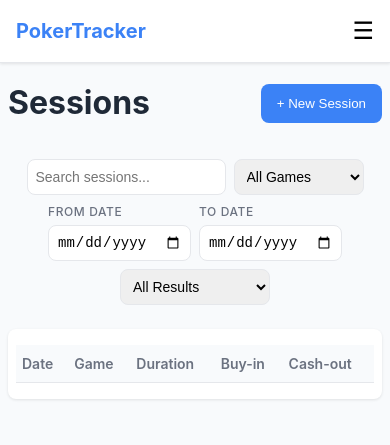
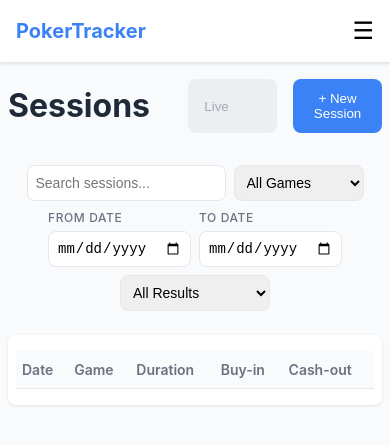
Before and after one commit to razugo/razugo.github.io, a Jekyll site: the page built from projects/poker_tracker/sessions.html, in a window 390 px wide. Shown: the top 445 px of the page. Built offline with Jekyll 4.4.1, drawn with Linux system fonts in a browser that asks for light colours.

Commit message:
update live session

```diff
--- a/projects/poker_tracker/components/nav-bar.html
+++ b/projects/poker_tracker/components/nav-bar.html
@@ -2,9 +2,9 @@
 <nav class="nav">
   <a href="{{ site.baseurl }}{% link projects/poker_tracker/index.html %}" class="nav-brand">PokerTracker</a>
   <ul class="nav-menu" id="navMenu">
+    <li><a href="#" class="nav-link live-session-btn {% if page.nav_id == 'session' %}active{% endif %}" id="liveSessionNavLink">Live Session</a></li>
     <li><a href="{{ site.baseurl }}{% link projects/poker_tracker/index.html %}" class="nav-link {% if page.nav_id == 'dashboard' %}active{% endif %}">Dashboard</a></li>
     <li><a href="{{ site.baseurl }}{% link projects/poker_tracker/sessions.html %}" class="nav-link {% if page.nav_id == 'sessions' %}active{% endif %}">Sessions</a></li>
-    <li><a href="#" class="nav-link {% if page.nav_id == 'session' %}active{% endif %}" id="liveSessionNavLink">Live Session</a></li>
     <li><a href="{{ site.baseurl }}{% link projects/poker_tracker/games.html %}" class="nav-link {% if page.nav_id == 'games' %}active{% endif %}">Games</a></li>
     <li><a href="{{ site.baseurl }}{% link projects/poker_tracker/tools.html %}" class="nav-link {% if page.nav_id == 'tools' %}active{% endif %}">Tools</a></li>
   </ul>
@@ -31,36 +31,65 @@
       const activeSession = PokerTracker.DataStore.getActiveSession();
 
       if (activeSession) {
-        // Enable link and set destination
-        liveSessionLink.href = `/projects/poker_tracker/session?session_id=${activeSession.id}`;
+        // Live session is active - show "Goto Live Session" with active styling
+        liveSessionLink.textContent = 'Goto Live Session';
+        liveSessionLink.href = `{{ site.baseurl }}{% link projects/poker_tracker/session.html %}?session_id=${activeSession.id}`;
         liveSessionLink.classList.remove('nav-link-disabled');
+        liveSessionLink.classList.add('live-session-active');
         liveSessionLink.style.opacity = '1';
         liveSessionLink.style.pointerEvents = 'auto';
+        liveSessionLink.title = `Active session: ${activeSession.name || 'Unnamed'}`;
       } else {
-        // Disable link
+        // No live session - show "Start Live Session" with border
+        liveSessionLink.textContent = 'Start Live Session';
         liveSessionLink.href = '#';
-        liveSessionLink.classList.add('nav-link-disabled');
-        liveSessionLink.style.opacity = '0.5';
-        liveSessionLink.style.pointerEvents = 'none';
-        liveSessionLink.title = 'No active session';
+        liveSessionLink.classList.remove('nav-link-disabled', 'live-session-active');
+        liveSessionLink.classList.add('live-session-start');
+        liveSessionLink.style.opacity = '1';
+        liveSessionLink.style.pointerEvents = 'auto';
+        liveSessionLink.title = 'Start a new live session';
       }
 
       // Add click handler
-      liveSessionLink.addEventListener('click', function(e) {
+      liveSessionLink.onclick = function(e) {
         if (!activeSession) {
           e.preventDefault();
-          // Optional: Show tooltip or redirect to sessions page
-          window.location.href = '/projects/poker_tracker/sessions';
+          startNewLiveSession();
         }
-      });
+        // If active session exists, the href will handle navigation
+      };
     } else {
       // DataStore not available, disable link
+      liveSessionLink.textContent = 'Live Session';
       liveSessionLink.href = '#';
       liveSessionLink.style.opacity = '0.5';
       liveSessionLink.style.pointerEvents = 'none';
     }
   }
 
+  function startNewLiveSession() {
+    // Prompt for session name
+    const sessionName = prompt('Enter a name for this live session:');
+    if (!sessionName) return; // User cancelled
+
+    try {
+      // Create new live session with the provided name
+      const newSession = PokerTracker.DataStore.createLiveSession();
+
+      // Update session with the name
+      PokerTracker.DataStore.updateSession(newSession.id, { name: sessionName });
+
+      // Update the nav link to reflect the new live session
+      setupLiveSessionNavLink();
+
+      // Redirect to the session page
+      window.location.href = `{{ site.baseurl }}{% link projects/poker_tracker/session.html %}?session_id=${newSession.id}`;
+    } catch (error) {
+      console.error('Error creating live session:', error);
+      alert('Failed to create live session. Please try again.');
+    }
+  }
+
   // Global function to update live session link (can be called from other pages)
   window.updateLiveSessionNavLink = setupLiveSessionNavLink;
 </script>
--- a/projects/poker_tracker/sessions.html
+++ b/projects/poker_tracker/sessions.html
@@ -19,7 +19,7 @@
   <div style="display: flex; justify-content: space-between; align-items: center; margin-bottom: 2rem;">
     <h1>Sessions</h1>
     <div style="display: flex; gap: 1rem;">
-      <button class="btn btn-outline" onclick="goToActiveSession()" id="liveSessionBtn" style="display: none;">Live Session</button>
+      <button class="btn" onclick="goToActiveSession()" id="liveSessionBtn">Live</button>
       <button class="btn btn-primary" onclick="PokerTracker.Utils.showNewSessionModal()">+ New Session</button>
     </div>
   </div>
@@ -172,11 +172,13 @@
     const liveSessionBtn = document.getElementById('liveSessionBtn');
 
     if (activeSession) {
-      liveSessionBtn.style.display = 'block';
-      const game = PokerTracker.DataStore.getGame(activeSession.gameId);
-      liveSessionBtn.textContent = `${game?.name || 'Unknown'} (Live)`;
+      liveSessionBtn.className = 'btn btn-live-active';
+      liveSessionBtn.disabled = false;
+      liveSessionBtn.textContent = 'Live';
     } else {
-      liveSessionBtn.style.display = 'none';
+      liveSessionBtn.className = 'btn btn-live-disabled';
+      liveSessionBtn.disabled = true;
+      liveSessionBtn.textContent = 'Live';
     }
   }
 </script>
--- a/projects/poker_tracker/styles/main.css
+++ b/projects/poker_tracker/styles/main.css
@@ -105,6 +105,58 @@
       background: rgba(59, 130, 246, 0.1);
     }
 
+    /* Live Session Button States */
+    .nav-link.live-session-start {
+      border: 2px solid var(--primary) !important;
+      color: var(--primary);
+      font-weight: 600;
+      background: transparent;
+    }
+
+    .nav-link.live-session-start:hover {
+      background: var(--primary);
+      color: white;
+    }
+
+    .nav-link.live-session-active {
+      background: var(--success);
+      color: white;
+      font-weight: 600;
+      box-shadow: 0 0 10px rgba(16, 185, 129, 0.3);
+    }
+
+    .nav-link.live-session-active:hover {
+      background: #059669;
+    }
+
+    /* Live Session Button in Sessions Page */
+    .btn-live-active {
+      background: var(--success) !important;
+      color: white !important;
+      border-color: var(--success) !important;
+      font-weight: 600;
+      box-shadow: 0 0 10px rgba(16, 185, 129, 0.3);
+    }
+
+    .btn-live-active:hover {
+      background: #059669 !important;
+      border-color: #059669 !important;
+    }
+
+    .btn-live-disabled {
+      background: var(--border) !important;
+      color: var(--text-secondary) !important;
+      border-color: var(--border) !important;
+      cursor: not-allowed !important;
+      opacity: 0.6;
+    }
+
+    .btn-live-disabled:hover {
+      background: var(--border) !important;
+      color: var(--text-secondary) !important;
+      border-color: var(--border) !important;
+    }
+
     .nav-toggle {
       display: none;
       background: none;
@@ -750,6 +802,7 @@
         right: 0;
         background: var(--surface);
         border-top: 1px solid var(--border);
+        box-shadow: 0 4px 6px -1px rgba(0, 0, 0, 0.1), 0 2px 4px -1px rgba(0, 0, 0, 0.06);
         flex-direction: column;
         padding: 1rem;
         align-items: center;
```
